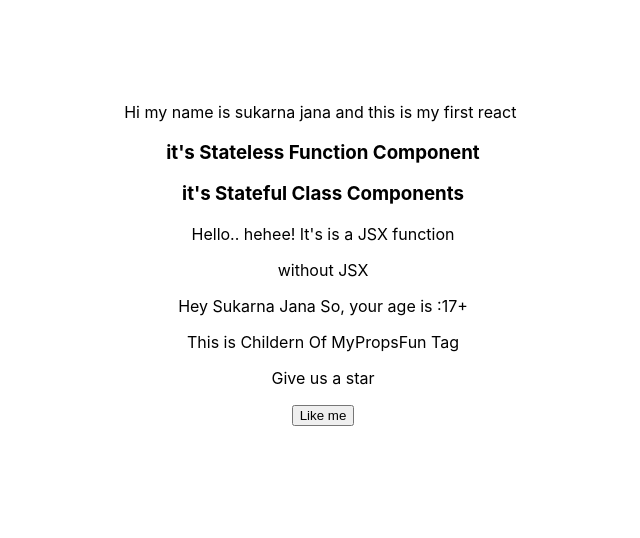
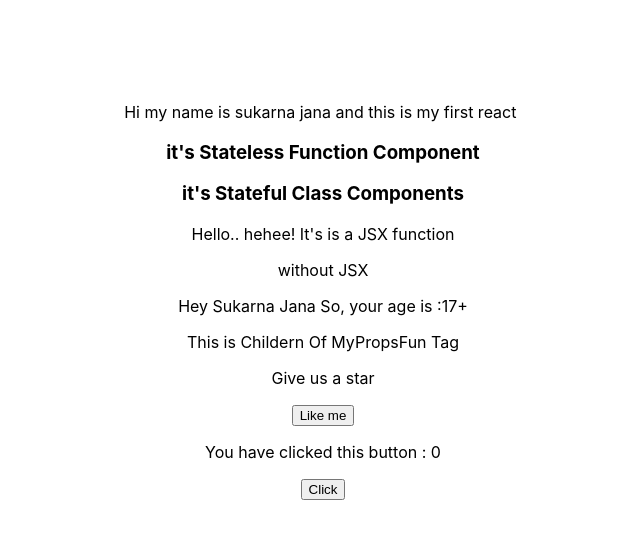
Before and after one commit to Sukarnascience/Full-Stack_JS-React, a React (Create React App) app in the folder demo/: page / in a window 1280 px wide. Shown: the top 538 px of the page, without its empty margins (317-957 px from the left). Built offline with nearby package versions, Linux system fonts and the light colour scheme.

Commit message:
more about setState

```diff
--- a/demo/src/App.js
+++ b/demo/src/App.js
@@ -9,6 +9,7 @@ import Hello from './components/hello';
 import Hellohi from './components/hellohi';
 import MyPropsFun from './components/learnProps';
 import MyStateFun from './components/learnstate';
+import ClickCount from './components/incrementCount';
 
 //import React,{Component} from 'react';
 //import {greet} from './components/greet';
@@ -43,6 +44,7 @@ function App() {
         This is Childern Of MyPropsFun Tag
       </MyPropsFun>
       <MyStateFun/>
+      <ClickCount/>
     </div>
   );
 }
--- /dev/null
+++ b/demo/src/components/incrementCount.js
@@ -0,0 +1,28 @@
+import React,{Component} from 'react'
+
+class ClickCount extends Component{
+
+    constructor(){
+        super()
+        this.state={
+            count:0
+        }
+    }
+
+    increment(){
+        this.setState({
+            count:this.state.count + 1
+        })
+    }
+
+    render(){
+        return(
+            <div>
+                <p>You have clicked this button : {this.state.count}</p>
+                <button onClick={()=>this.increment()}>Click</button>
+            </div>
+        )
+    }
+}
+
+export default ClickCount;
```
Also changed, not shown: 1 other file (tests, documents, lock files or other folders).
